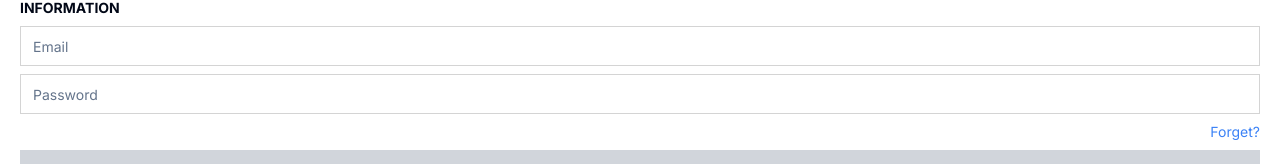
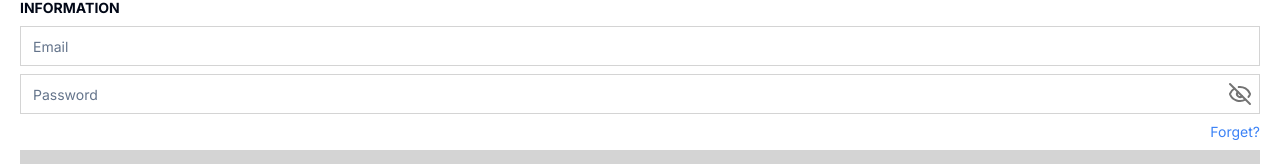
Before and after one commit to ERICK-KRAMER/E_commerce, a Next.js app: page /sign-in in a window 1280 px wide. Shown: the part 298-462 px from the top of the page. Built offline with nearby package versions, Linux system fonts and the light colour scheme.

Commit message:
feat: add password visible

```diff
--- a/app/page.tsx
+++ b/app/page.tsx
@@ -30,7 +30,7 @@ export default function Home() {
 
       <div className="p-5">
         <button>
-          <Link href={"/"} className="flex flex-row gap-3 bg-gray-300 rounded-none p-3 items-center font-semibold">
+          <Link href={"/"} className="flex flex-row gap-3 bg-neutral-300 rounded-none p-3 items-center font-semibold">
             Go To Shop
             <Image src={"/chevronRight.svg"} alt="chevron_icon" width={50} height={20} />
           </Link>
--- a/app/sign-in/page.tsx
+++ b/app/sign-in/page.tsx
@@ -3,10 +3,13 @@
 import Image from "next/image";
 import { Input } from "../components/ui/input";
 import { useRouter } from "next/navigation";
+import { Eye, EyeOff } from "lucide-react";
+import { useState } from "react";
 
 export default function Page() {
 
     const { back } = useRouter();
+    const [passwordVisible, setPasswordVisible] = useState<boolean>(false);
 
     return (
         <div className="flex flex-col justify-center min-h-screen relative">
@@ -36,16 +39,23 @@ export default function Page() {
                         required
                     />
 
-                    <Input
-                        className=" rounded-none border-neutral-300 outline-none"
-                        placeholder="Password"
-                        type="password"
-                        required
-                    />
+                    <div className="relative">
+                        <Input
+                            className=" rounded-none border-neutral-300 outline-none"
+                            placeholder="Password"
+                            type={passwordVisible ? "text" : "password"}
+                            required
+                        />
+                        {passwordVisible ?
+                            <Eye className="absolute top-2 right-2 text-neutral-500 cursor-pointer" onClick={() => setPasswordVisible(prev => !prev)} />
+                            :
+                            <EyeOff className="absolute top-2 right-2 text-neutral-500 cursor-pointer" onClick={() => setPasswordVisible(prev => !prev)} />
+                        }
+                    </div>
 
                     <span className="text-sm text-blue-500 flex justify-end hover:underline cursor-pointer">Forget?</span>
 
-                    <button className="flex flex-row gap-3 bg-gray-300 rounded-none p-3 items-center font-semibold justify-between">
+                    <button className="flex flex-row gap-3 bg-neutral-300 rounded-none p-3 items-center font-semibold justify-between">
                         Submit
                         <Image src={"/chevronRight.svg"} alt="chevron_icon" width={50} height={20} />
                     </button>
```
